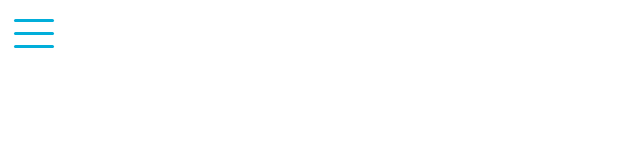
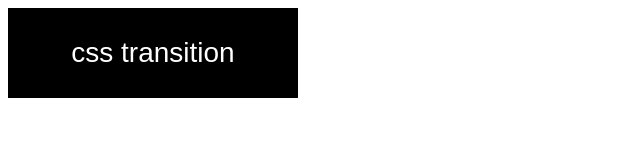
Before and after one commit to ThayaneQuintanilha/treino-animacoes-css, a plain HTML site: page Treinando animações/index.html in a window 1280 px wide. Shown: the whole page, without its empty margins (0-640 px from the left). Drawn offline with Linux system fonts and the light colour scheme.

Commit message:
Efeito transition com hover no botão

```diff
--- a/Treinando animações/index.html
+++ b/Treinando animações/index.html
@@ -9,11 +9,11 @@
   <script defer src="script.js"></script>
 </head>
 <body>
-  <button type="button" class="hamburguer">
+  <!-- <button type="button" class="hamburguer">
     <span class="line"></span>
     <span class="line"></span>
     <span class="line"></span>
-  </button>
+  </button> -->
 
   <!-- SIMPLE FLOAT -->
 
@@ -48,5 +48,9 @@
   <div id="quadrado2">
 
   </div> -->
+
+  <!-- CSS TRANSITION -->
+
+  <button>css transition</button>
 </body>
 </html>
--- a/Treinando animações/style.css
+++ b/Treinando animações/style.css
@@ -1,4 +1,4 @@
-.hamburguer {
+/* .hamburguer {
   background-color: transparent;
   border: none;
   outline: none;
@@ -25,7 +25,7 @@
 
 .hamburguer.active .line:nth-child(3) {
   transform: translateY(-13px)rotate(-45deg);
-}
+} */
 
 /* SIMPLE FLOAT */
 
@@ -68,3 +68,21 @@
     transform-origin: bottom right;
     transition: transform 0.5s cubic-bezier(0.86, 0, 0.07, 1);
 }  */
+
+/* CSS TRANSITION */
+
+button {
+  height: 90px;
+  width: 290px;
+  font-size: 28px;
+  color: white;
+  border: none;
+  background-color: rgb(0, 0, 0);
+  transition: background-color ease 1s, color ease 2s, width ease 1s;
+}
+
+button:hover {
+  background-color: pink;
+  color: black;
+  width: 600px;
+}
```
